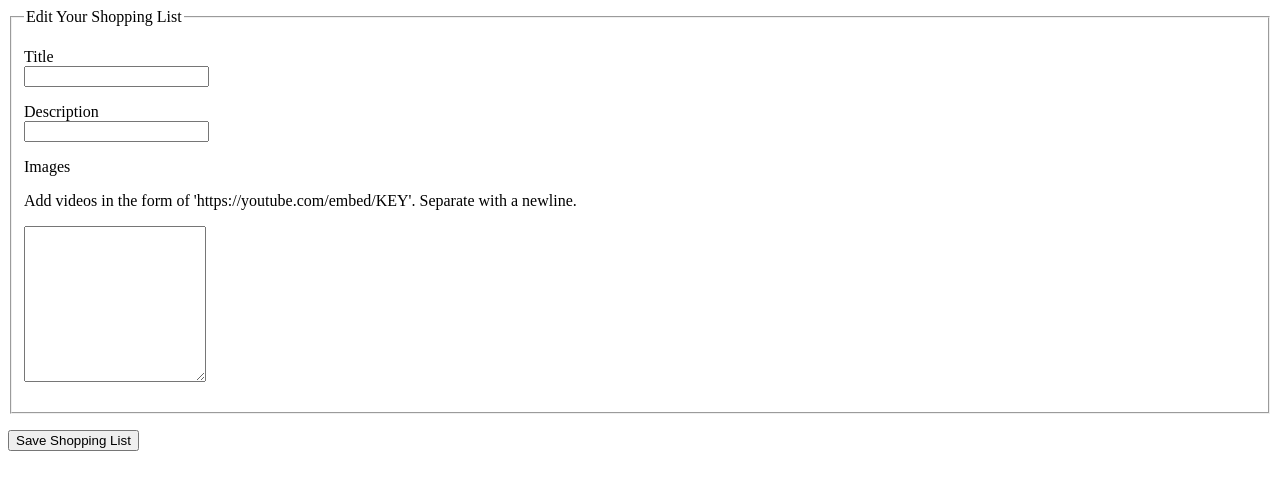
After one commit to stasi815/Artisanal_Adornments, a Flask app: template templates/shopping_lists_edit.html in a window 1280 px wide. The commit adds this page. Shown: the top 490 px of the page. Run offline with Flask 2, Linux system fonts and the light colour scheme; the template is opened without the code that fills it, so the values that code supplies are empty.

Commit message:
Shoppers can create, edit and update a shopping list

```diff
--- a/app.py
+++ b/app.py
@@ -27,7 +27,7 @@ def shopping_lists_index():
 @app.route('/shopping_lists/new')
 def shopping_lists_new():
     """Create a new Shopping List."""
-    return render_template('shopping_lists_new.html')
+    return render_template('shopping_lists_new.html', shopping_list={}, title='New Shopping List')
 
 @app.route('/shopping_lists', methods=['POST'])
 def shopping_lists_submit():
@@ -46,5 +46,24 @@ def shopping_lists_show(shopping_list_id):
     shopping_list = shopping_lists.find_one({'_id': ObjectId(shopping_list_id)})
     return render_template('shopping_lists_show.html', shopping_list=shopping_list)
 
+@app.route('/shopping_lists/<shopping_list_id>/edit')
+def shopping_lists_edit(shopping_list_id):
+    """Show the edit form for a playlist."""
+    shopping_list = shopping_lists.find_one({'_id': ObjectId(shopping_list_id)})
+    return render_template('shopping_lists_edit.html', shopping_list=shopping_list, title='Edit Shopping List')
+
+@app.route('/shopping_lists/<shopping_list_id>/edit')
+def shopping_lists_update(shopping_list_id):
+    """Submit an edited playlist."""
+    updated_shopping_list = {
+        'title': request.form.get('title'),
+        'description': request.form.get('description'),
+        'images': request.form.get('images').split()
+    }
+    shopping_lists.update_one(
+        {'_id': ObjectId(shopping_list_id)},
+        {'$set': updated_shopping_list})
+    return redirect(url_for('shopping_lists_show', shopping_list_id=shopping_list_id))
+
 if __name__ == '__main__':
     app.run(debug=True)
--- /dev/null
+++ b/templates/partials/shopping_lists_form.html
@@ -0,0 +1,26 @@
+    <fieldset>
+        <legend>Edit Your Shopping List</legend>
+        <!-- TITLE -->
+        <p>
+            <label for='shopping_list-title'>Title</label><br>
+            <input id='shopping_list-title' type='text' name='title' value='{{ shopping_list.title }}'/>
+        </p>
+
+        <!-- DESCRIPTION -->
+        <p>
+            <label for='description'>Description</label><br>
+            <input id='description' type='text' name='description' value='{{ shopping_list.description }}' />
+        </p>
+
+        <!-- VIDEO LINKS -->
+        <p>
+            <label for='shopping_list-videos'>Images</label><br>
+            <p>Add videos in the form of 'https://youtube.com/embed/KEY'. Separate with a newline.</p>
+            <textarea id='shopping_list-images' name='images' rows='10'>{{ "\n".join(shopping_list.images) }}</textarea>
+        </p>
+    </fieldset>
+
+    <!-- BUTTON -->
+    <p>
+        <button type='submit'>Save Shopping List</button>
+    </p>
--- /dev/null
+++ b/templates/shopping_lists_edit.html
@@ -0,0 +1,8 @@
+{% extends 'base.html' %}
+
+{% block content %}
+<form method='POST' action='/shopping_lists/{{shopping_list._id}}'>
+    {% include 'partials/shopping_lists_form.html' %}
+
+</form>
+{% endblock %}
--- a/templates/shopping_lists_show.html
+++ b/templates/shopping_lists_show.html
@@ -11,4 +11,6 @@
 {% for image in shopping_list.images %}
     <iframe width='420' height='315' src='{{ image }}'></iframe>
 {% endfor %}
+<p><a href='/shopping_lists/{{ shopping_list._id }}/edit'>Edit</a></p>
+
 {% endblock %}
```
Also changed, not shown: templates/shopping_lists_new.html (+6 -22 lines).
